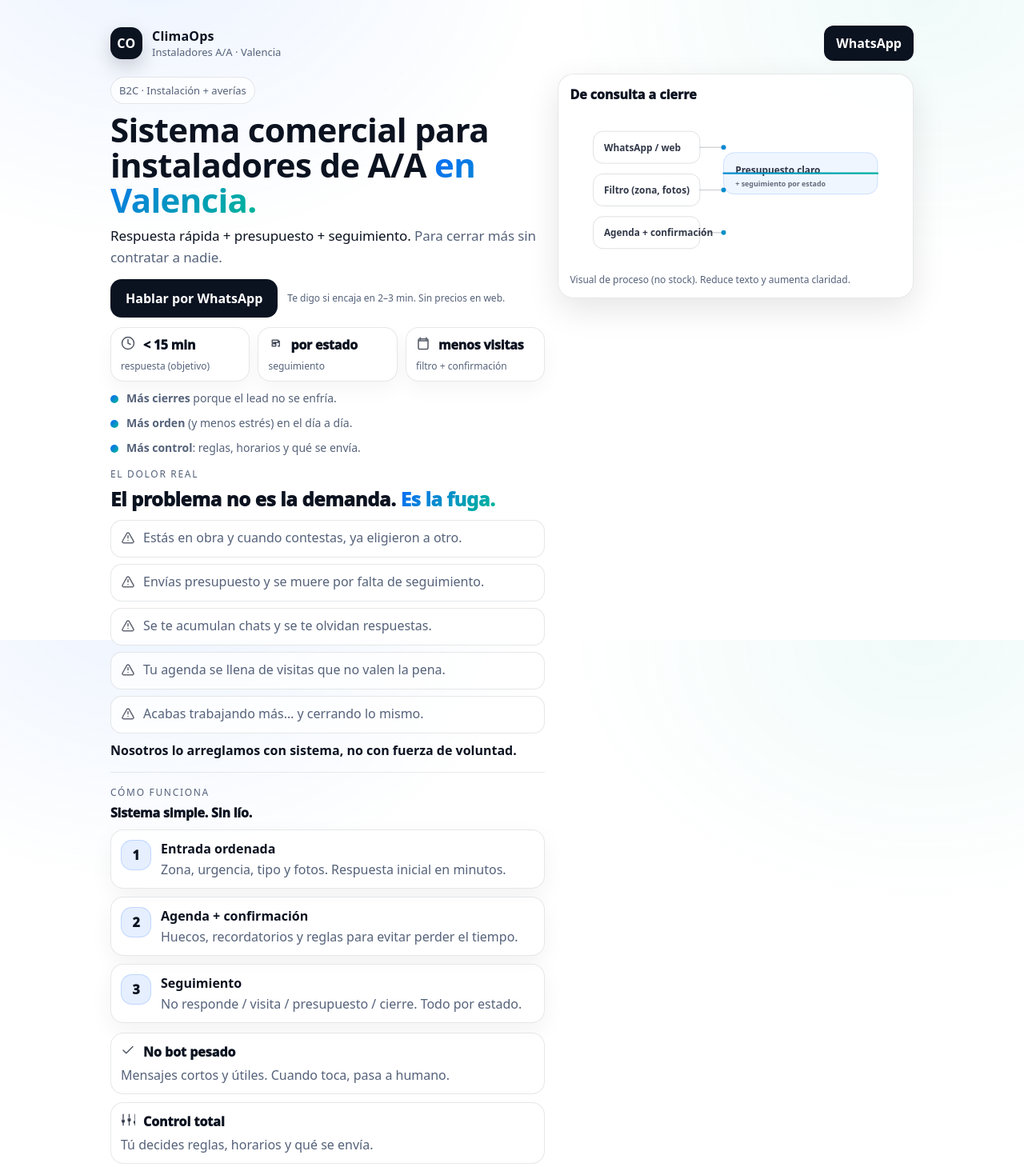
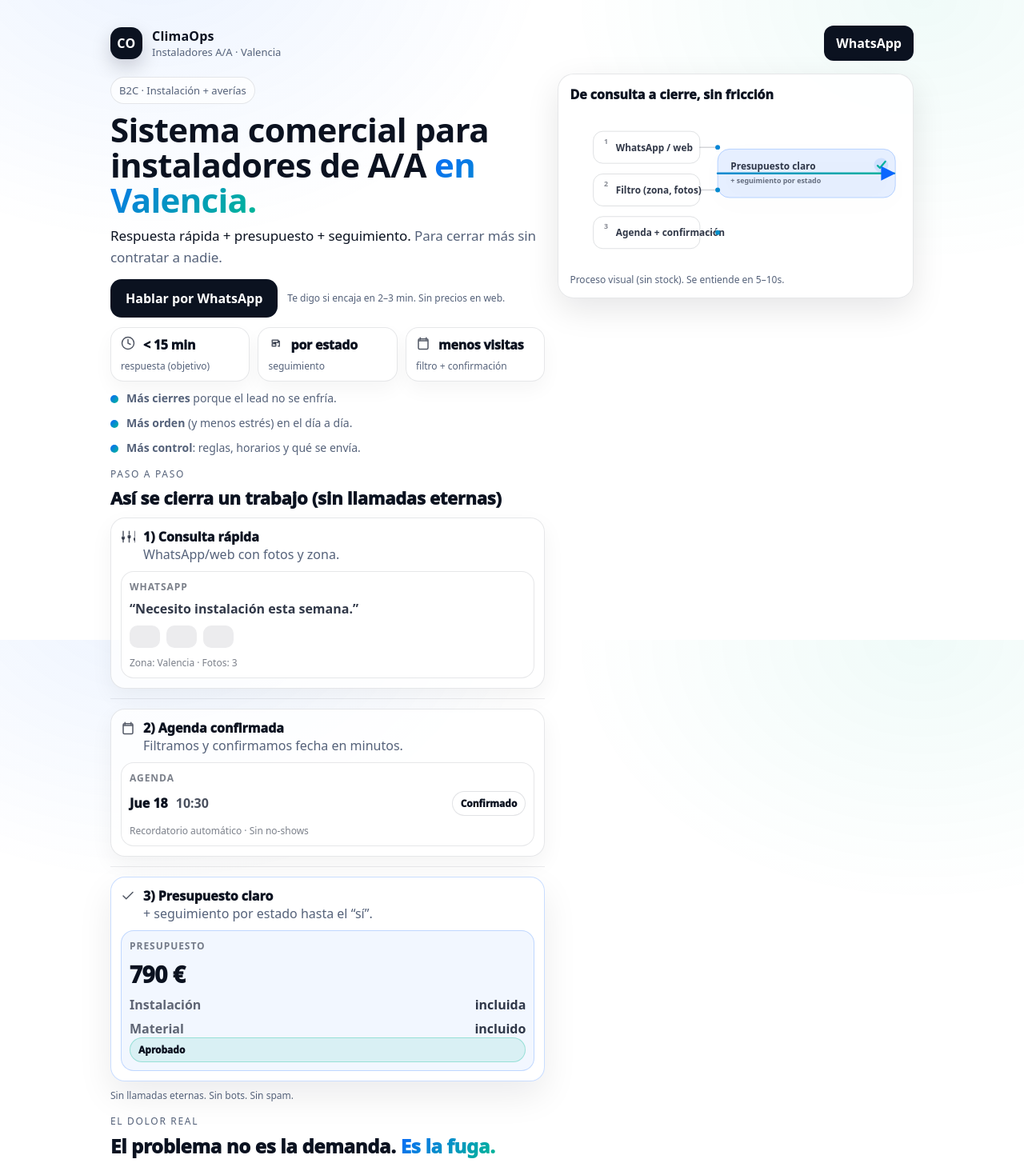
Before and after one commit to SafenSound21/climaops, a React (Vite) app: page / in a window 1280 px wide. Shown: the top 1459 px of the page at 80% size. Built offline with nearby package versions, Linux system fonts and the light colour scheme.

Commit message:
Add timeline mocks + refine diagram emphasis

```diff
--- a/src/App.tsx
+++ b/src/App.tsx
@@ -153,40 +153,49 @@ function Step({ n, title, desc }: { n: number; title: string; desc: string }) {
 function FlowVisual() {
   return (
     <div className="visualCard" aria-hidden>
-      <div className="visualTitle">De consulta a cierre</div>
+      <div className="visualTitle">De consulta a cierre, sin fricción</div>
       <svg className="flowSvg" viewBox="0 0 560 260" fill="none">
         <defs>
           <linearGradient id="g" x1="40" y1="30" x2="520" y2="240" gradientUnits="userSpaceOnUse">
             <stop stopColor="var(--brand)" />
             <stop offset="1" stopColor="var(--brand2)" />
           </linearGradient>
+          <marker id="arrow" viewBox="0 0 10 10" refX="9" refY="5" markerWidth="7" markerHeight="7" orient="auto-start-reverse">
+            <path d="M 0 0 L 10 5 L 0 10 z" fill="url(#g)" />
+          </marker>
         </defs>
 
-        {/* nodes */}
+        {/* nodes (1-2-3) */}
         <rect x="40" y="34" width="180" height="54" rx="16" className="flowNode" />
-        <text x="58" y="67" className="flowText">WhatsApp / web</text>
+        <text x="58" y="55" className="flowN">1</text>
+        <text x="78" y="67" className="flowText">WhatsApp / web</text>
 
         <rect x="40" y="106" width="180" height="54" rx="16" className="flowNode" />
-        <text x="58" y="139" className="flowText">Filtro (zona, fotos)</text>
+        <text x="58" y="127" className="flowN">2</text>
+        <text x="78" y="139" className="flowText">Filtro (zona, fotos)</text>
 
         <rect x="40" y="178" width="180" height="54" rx="16" className="flowNode" />
-        <text x="58" y="211" className="flowText">Agenda + confirmación</text>
+        <text x="58" y="199" className="flowN">3</text>
+        <text x="78" y="211" className="flowText">Agenda + confirmación</text>
 
-        <rect x="260" y="70" width="260" height="70" rx="18" className="flowNodeStrong" />
-        <text x="280" y="105" className="flowText">Presupuesto claro</text>
-        <text x="280" y="127" className="flowSub">+ seguimiento por estado</text>
+        {/* outcome */}
+        <rect x="250" y="64" width="300" height="82" rx="20" className="flowNodeStrong" />
+        <text x="272" y="98" className="flowText">Presupuesto claro</text>
+        <text x="272" y="122" className="flowSub">+ seguimiento por estado</text>
+        <circle cx="526" cy="91" r="12" fill="rgba(10,102,255,.10)" />
+        <path d="M520 92l4 4 9-11" stroke="url(#g)" strokeWidth="3" strokeLinecap="round" strokeLinejoin="round" />
 
         {/* connectors */}
-        <path d="M220 61h40" className="flowLine" />
-        <path d="M220 133h40" className="flowLine" />
-        <path d="M220 205h40" className="flowLine" />
-        <path d="M260 105H520" className="flowLineStrong" />
+        <path d="M220 61h30" className="flowLine" />
+        <path d="M220 133h30" className="flowLine" />
+        <path d="M220 205h30" className="flowLine" />
+        <path d="M250 105H548" className="flowLineStrong" markerEnd="url(#arrow)" />
 
-        <circle cx="260" cy="61" r="4" fill="url(#g)" />
-        <circle cx="260" cy="133" r="4" fill="url(#g)" />
-        <circle cx="260" cy="205" r="4" fill="url(#g)" />
+        <circle cx="250" cy="61" r="4" fill="url(#g)" />
+        <circle cx="250" cy="133" r="4" fill="url(#g)" />
+        <circle cx="250" cy="205" r="4" fill="url(#g)" />
       </svg>
-      <div className="visualFoot">Visual de proceso (no stock). Reduce texto y aumenta claridad.</div>
+      <div className="visualFoot">Proceso visual (sin stock). Se entiende en 5–10s.</div>
     </div>
   );
 }
@@ -249,6 +258,89 @@ export default function App() {
                   <b>Más control</b>: reglas, horarios y qué se envía.
                 </Bullet>
               </div>
+
+              <section className="timeline">
+                <div className="kicker">Paso a paso</div>
+                <div className="timelineTitle">Así se cierra un trabajo (sin llamadas eternas)</div>
+
+                <div className="tl">
+                  <div className="tlStep">
+                    <div className="tlHead">
+                      <span className="tlIc" aria-hidden>
+                        <Icon name="sliders" />
+                      </span>
+                      <div>
+                        <div className="tlT">1) Consulta rápida</div>
+                        <div className="muted">WhatsApp/web con fotos y zona.</div>
+                      </div>
+                    </div>
+                    <div className="mock">
+                      <div className="mockTop">WhatsApp</div>
+                      <div className="mockMsg">“Necesito instalación esta semana.”</div>
+                      <div className="mockRow">
+                        <div className="mockP" />
+                        <div className="mockP" />
+                        <div className="mockP" />
+                      </div>
+                      <div className="mockMeta">Zona: Valencia · Fotos: 3</div>
+                    </div>
+                  </div>
+
+                  <div className="tlLine" aria-hidden />
+
+                  <div className="tlStep">
+                    <div className="tlHead">
+                      <span className="tlIc" aria-hidden>
+                        <Icon name="calendar" />
+                      </span>
+                      <div>
+                        <div className="tlT">2) Agenda confirmada</div>
+                        <div className="muted">Filtramos y confirmamos fecha en minutos.</div>
+                      </div>
+                    </div>
+                    <div className="mock">
+                      <div className="mockTop">Agenda</div>
+                      <div className="mockCal">
+                        <div className="mockDate">Jue 18</div>
+                        <div className="mockTime">10:30</div>
+                        <div className="mockBadge">Confirmado</div>
+                      </div>
+                      <div className="mockMeta">Recordatorio automático · Sin no-shows</div>
+                    </div>
+                  </div>
+
+                  <div className="tlLine" aria-hidden />
+
+                  <div className="tlStep tlFinal">
+                    <div className="tlHead">
+                      <span className="tlIc" aria-hidden>
+                        <Icon name="check" />
+                      </span>
+                      <div>
+                        <div className="tlT">3) Presupuesto claro</div>
+                        <div className="muted">+ seguimiento por estado hasta el “sí”.</div>
+                      </div>
+                    </div>
+                    <div className="mock final">
+                      <div className="mockTop">Presupuesto</div>
+                      <div className="mockPrice">790 €</div>
+                      <div className="mockRow2">
+                        <div className="mockK">Instalación</div>
+                        <div className="mockV">incluida</div>
+                      </div>
+                      <div className="mockRow2">
+                        <div className="mockK">Material</div>
+                        <div className="mockV">incluido</div>
+                      </div>
+                      <div className="mockBadge ok">Aprobado</div>
+                    </div>
+                  </div>
+                </div>
+
+                <div className="fine" style={{ marginTop: 10 }}>
+                  Sin llamadas eternas. Sin bots. Sin spam.
+                </div>
+              </section>
 
               <section className="pain">
                 <div className="kicker">El dolor real</div>
--- a/src/site.css
+++ b/src/site.css
@@ -137,12 +137,43 @@ h1{ font-size: 42px; line-height: 1.05; margin: 10px 0 10px; letter-spacing: -.7
 .visualTitle{ font-weight: 950; margin-bottom: 10px; }
 .flowSvg{ width: 100%; height: auto; display:block; }
 .flowNode{ stroke: rgba(15,23,42,.18); fill: rgba(255,255,255,.90); }
-.flowNodeStrong{ stroke: rgba(10,102,255,.25); fill: rgba(10,102,255,.06); }
-.flowText{ fill: rgba(15,23,42,.86); font-size: 16px; font-weight: 800; }
-.flowSub{ fill: rgba(15,23,42,.62); font-size: 12px; font-weight: 700; }
+.flowNodeStrong{ stroke: rgba(10,102,255,.35); fill: rgba(10,102,255,.10); filter: drop-shadow(0 10px 22px rgba(2,6,23,.08)); }
+.flowText{ fill: rgba(15,23,42,.86); font-size: 16px; font-weight: 900; }
+.flowN{ fill: rgba(15,23,42,.50); font-size: 12px; font-weight: 900; }
+.flowSub{ fill: rgba(15,23,42,.60); font-size: 12px; font-weight: 800; }
 .flowLine{ stroke: rgba(15,23,42,.18); stroke-width: 2; stroke-linecap: round; }
-.flowLineStrong{ stroke: url(#g); stroke-width: 3; stroke-linecap: round; }
+.flowLineStrong{ stroke: url(#g); stroke-width: 3.5; stroke-linecap: round; }
 .visualFoot{ margin-top: 10px; color: var(--muted); font-size: 12px; }
+
+/* Timeline mocks */
+.timeline{ margin-top: 14px; }
+.timelineTitle{ font-weight: 950; font-size: 22px; letter-spacing: -.25px; }
+.tl{ display:grid; grid-template-columns: 1fr; gap: 12px; margin-top: 10px; }
+.tlLine{ height: 1px; background: rgba(15,23,42,.08); }
+.tlStep{ border: 1px solid rgba(15, 23, 42, .10); border-radius: 18px; padding: 12px; background: rgba(255,255,255,.75); box-shadow: 0 10px 28px rgba(2,6,23,.05); }
+.tlHead{ display:flex; gap: 10px; align-items:flex-start; }
+.tlIc{ color: rgba(15,23,42,.72); margin-top: 2px; }
+.tlT{ font-weight: 950; }
+.tlFinal{ border-color: rgba(10,102,255,.22); box-shadow: 0 18px 44px rgba(2,6,23,.08); }
+
+.mock{ margin-top: 10px; border: 1px solid rgba(15,23,42,.10); border-radius: 16px; padding: 10px; background: rgba(255,255,255,.90); }
+.mock.final{ border-color: rgba(10,102,255,.22); background: rgba(10,102,255,.05); }
+.mockTop{ font-size: 12px; color: rgba(15,23,42,.55); font-weight: 800; text-transform: uppercase; letter-spacing: .08em; margin-bottom: 8px; }
+.mockMsg{ font-weight: 800; color: rgba(15,23,42,.86); }
+.mockRow{ display:flex; gap: 8px; margin-top: 10px; }
+.mockP{ width: 38px; height: 28px; border-radius: 10px; background: rgba(15,23,42,.08); }
+.mockMeta{ margin-top: 10px; font-size: 12px; color: rgba(15,23,42,.55); }
+
+.mockCal{ display:flex; align-items:center; gap: 10px; }
+.mockDate{ font-weight: 950; }
+.mockTime{ font-weight: 900; color: rgba(15,23,42,.75); }
+.mockBadge{ margin-left: auto; font-size: 12px; font-weight: 950; padding: 6px 10px; border-radius: 999px; border: 1px solid rgba(15,23,42,.12); background: rgba(255,255,255,.85); }
+.mockBadge.ok{ border-color: rgba(0,184,148,.30); background: rgba(0,184,148,.10); }
+
+.mockPrice{ font-size: 28px; font-weight: 950; letter-spacing: -.4px; }
+.mockRow2{ display:flex; justify-content:space-between; margin-top: 8px; }
+.mockK{ color: rgba(15,23,42,.65); font-weight: 800; }
+.mockV{ color: rgba(15,23,42,.86); font-weight: 900; }
 
 .footer{ border-top: 1px solid rgba(15, 23, 42, .08); padding: 16px 0 60px; }
 .footerInner{ display:flex; justify-content:space-between; gap: 12px; flex-wrap:wrap; }
```
